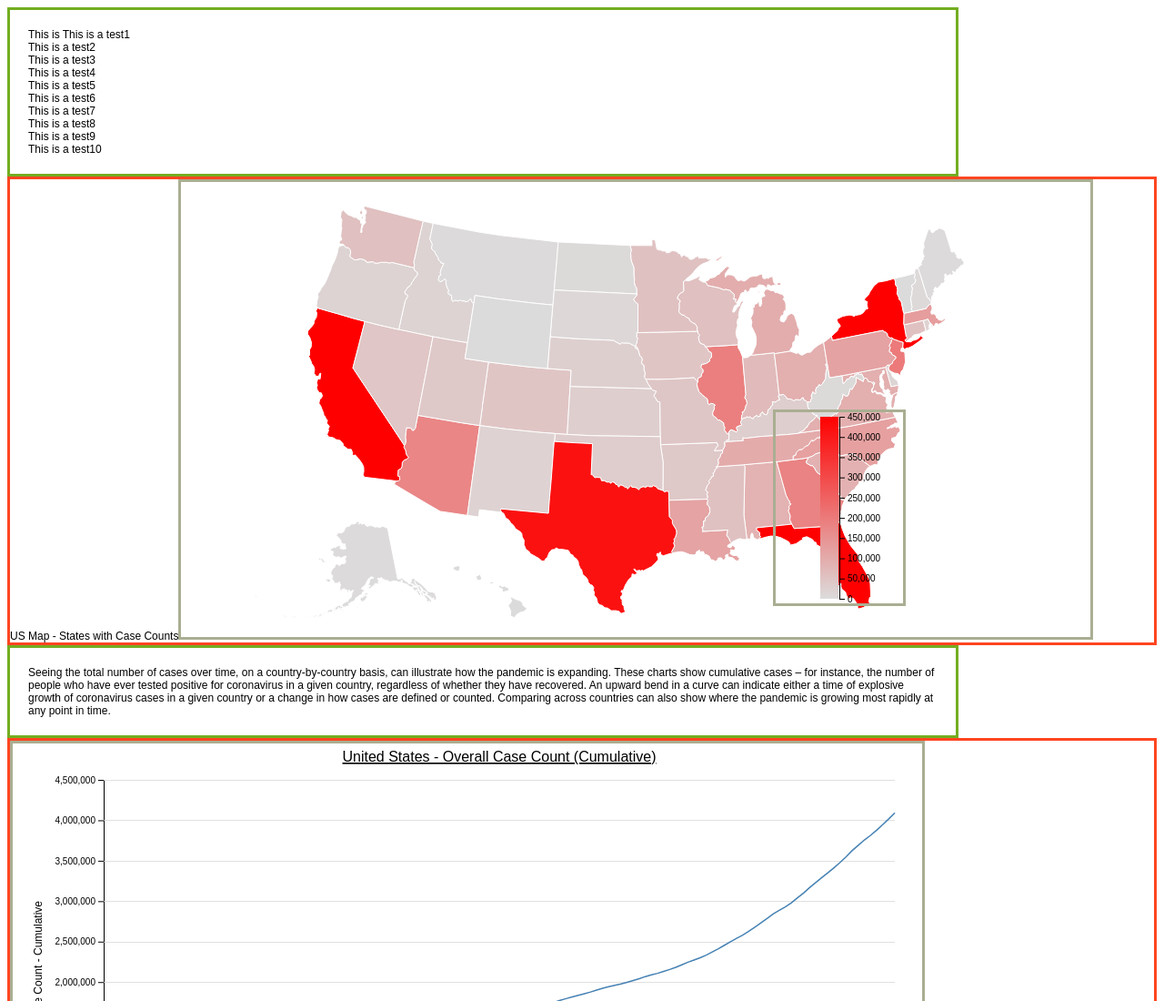
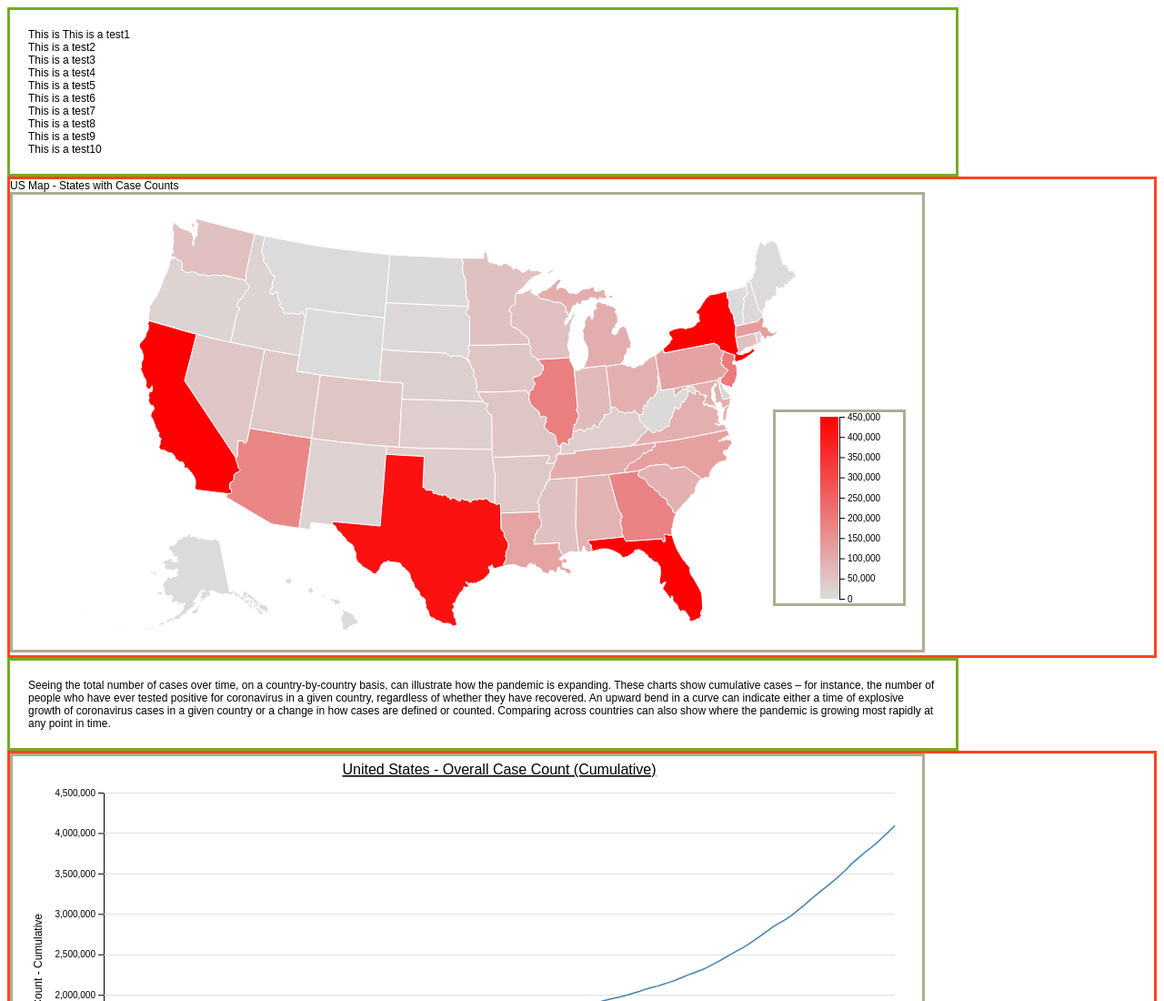
Before and after one commit to ujjalsaha/ujjalsaha.github.io, a plain HTML site: page index.html in a window 1280 px wide. Shown: the top 1100 px of the page at 91% size. Drawn offline with nearby package versions, Linux system fonts and the light colour scheme.

Commit message:
Update index.html

```diff
--- a/index.html
+++ b/index.html
@@ -84,7 +84,7 @@ This is a test8<br/>
 This is a test9<br/>
 This is a test10<br/>
 </div>
-<div id="svg_1" class="svg"><span style="alignment: center">US Map - States with Case Counts</span></div>
+<div id="svg_1" class="svg"><div style="alignment: center">US Map - States with Case Counts</div></div>
 <div class="ex2">
     Seeing the total number of cases over time, on a country-by-country basis, can illustrate how the pandemic is expanding. These charts show cumulative cases – for instance, the number of people who have ever tested positive for coronavirus in a given country, regardless of whether they have recovered. An upward bend in a curve can indicate either a time of explosive growth of coronavirus cases in a given country or a change in how cases are defined or counted. Comparing across countries can also show where the pandemic is growing most rapidly at any point in time.
 </div>
```
